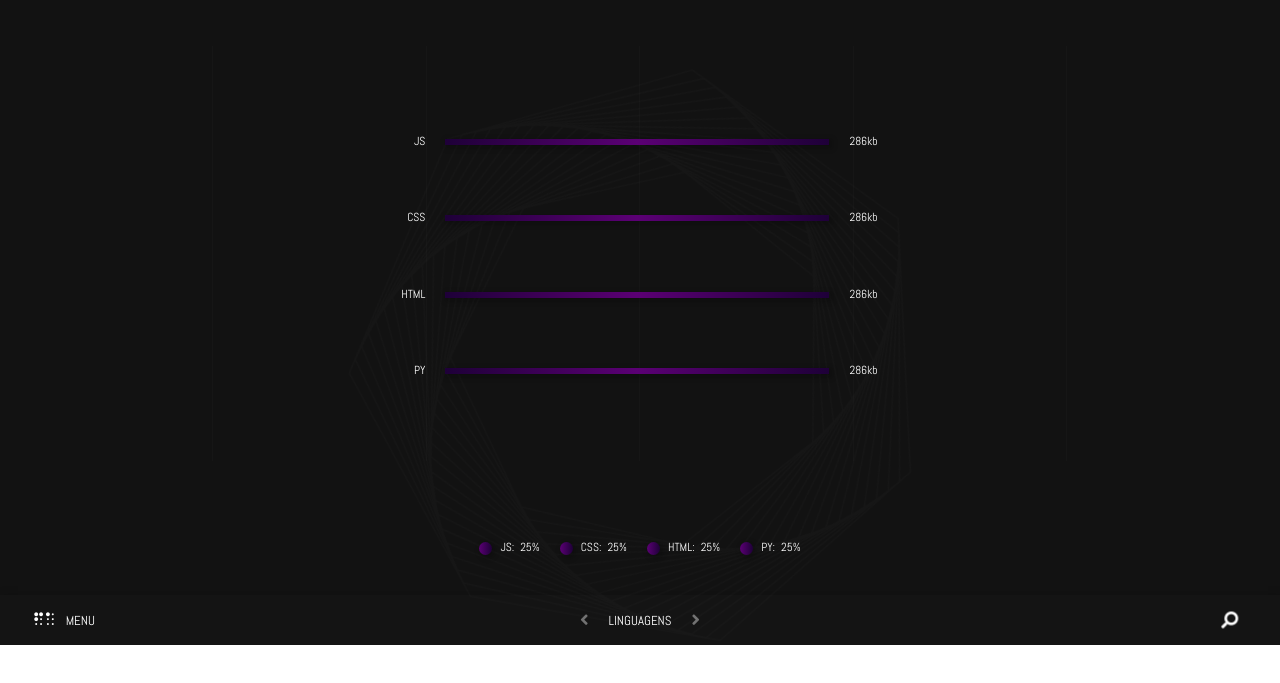
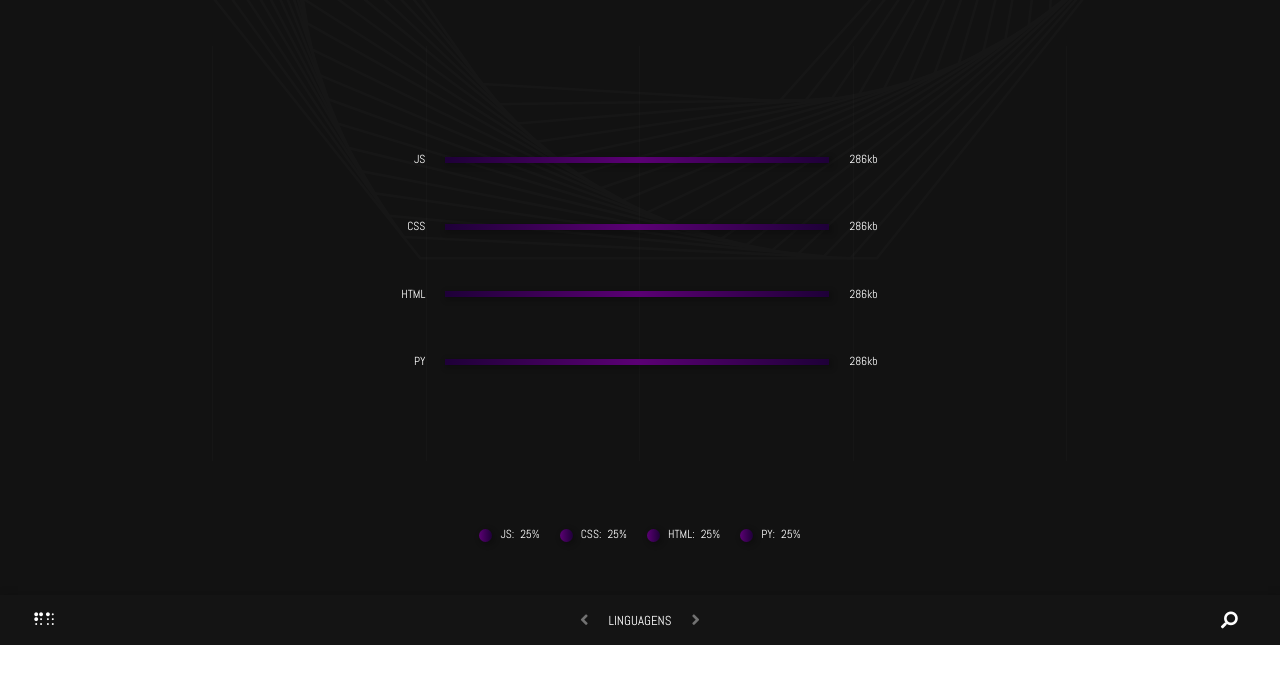
Before and after one commit to petersvc/projeto-ls, a plain HTML site: page index.html in a window 1280 px wide. Shown: the part 155-838 px from the top of the page. After the commit the page ends 800 px from the top, so only its background shows below. Drawn offline with Linux system fonts and the light colour scheme.

Commit message:
media queries

```diff
--- a/dist/css/bundle.css
+++ b/dist/css/bundle.css
@@ -17,7 +17,7 @@
   left: 25%;
   width: 50%;
   opacity: 0.015;
-  animation: rotation 180s linear infinite;
+  animation: rotationn 180s linear infinite;
   z-index: 0;
 }
 
@@ -427,6 +427,41 @@ html{
 
 }
 
+@media screen and (min-width: 500px){
+  html{
+    font-size: 11px!important;
+  }
+
+  .pat {
+    bottom: 18%;
+    left: 5.5%;
+    width: 90%;
+  }
+
+  .header__menu h1 {
+    display: none;
+  }
+
+  .data__lang {
+    margin-left: 0;
+  }
+
+  .graph__data {
+    height: 50%;
+    margin-top: 0;
+  }
+
+  .graph__rank {
+    width: 90%;
+  }
+
+  .rank__percent {
+    margin-top: 4px;
+    margin-bottom: 4px;
+  }
+
+  }
+
 @media screen and (min-width: 1000px){
 html{
   font-size: 13px!important;
--- a/src/css/main.css
+++ b/src/css/main.css
@@ -16,7 +16,7 @@
   left: 25%;
   width: 50%;
   opacity: 0.015;
-  animation: rotation 180s linear infinite;
+  animation: rotationn 180s linear infinite;
   z-index: 0;
 }
 
@@ -428,6 +428,41 @@ html{
 
 }
 
+@media screen and (min-width: 500px){
+  html{
+    font-size: 11px!important;
+  }
+
+  .pat {
+    bottom: 18%;
+    left: 5.5%;
+    width: 90%;
+  }
+
+  .header__menu h1 {
+    display: none;
+  }
+
+  .data__lang {
+    margin-left: 0;
+  }
+
+  .graph__data {
+    height: 50%;
+    margin-top: 0;
+  }
+
+  .graph__rank {
+    width: 90%;
+  }
+
+  .rank__percent {
+    margin-top: 4px;
+    margin-bottom: 4px;
+  }
+
+  }
+
 @media screen and (min-width: 1000px){
 html{
   font-size: 13px!important;
```
